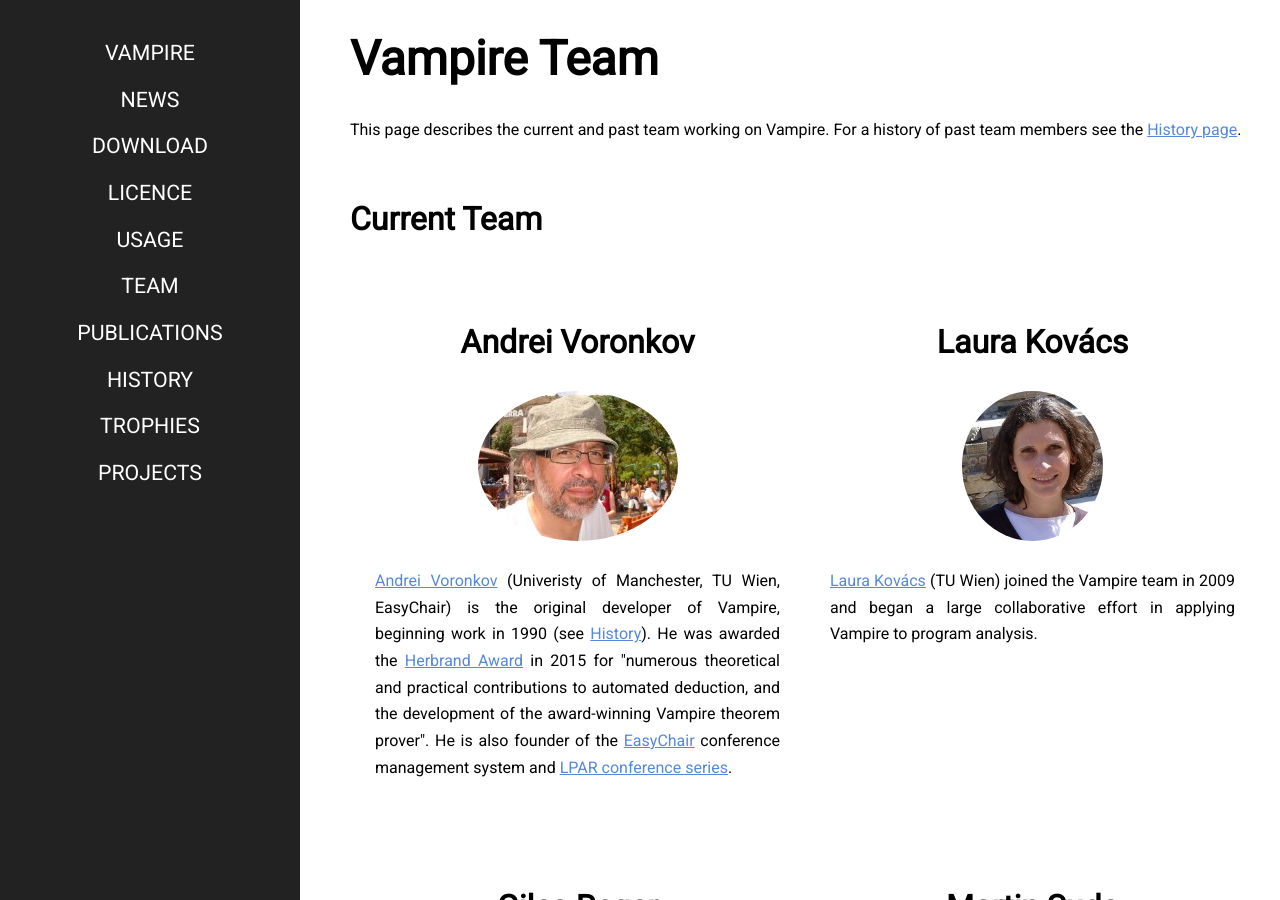
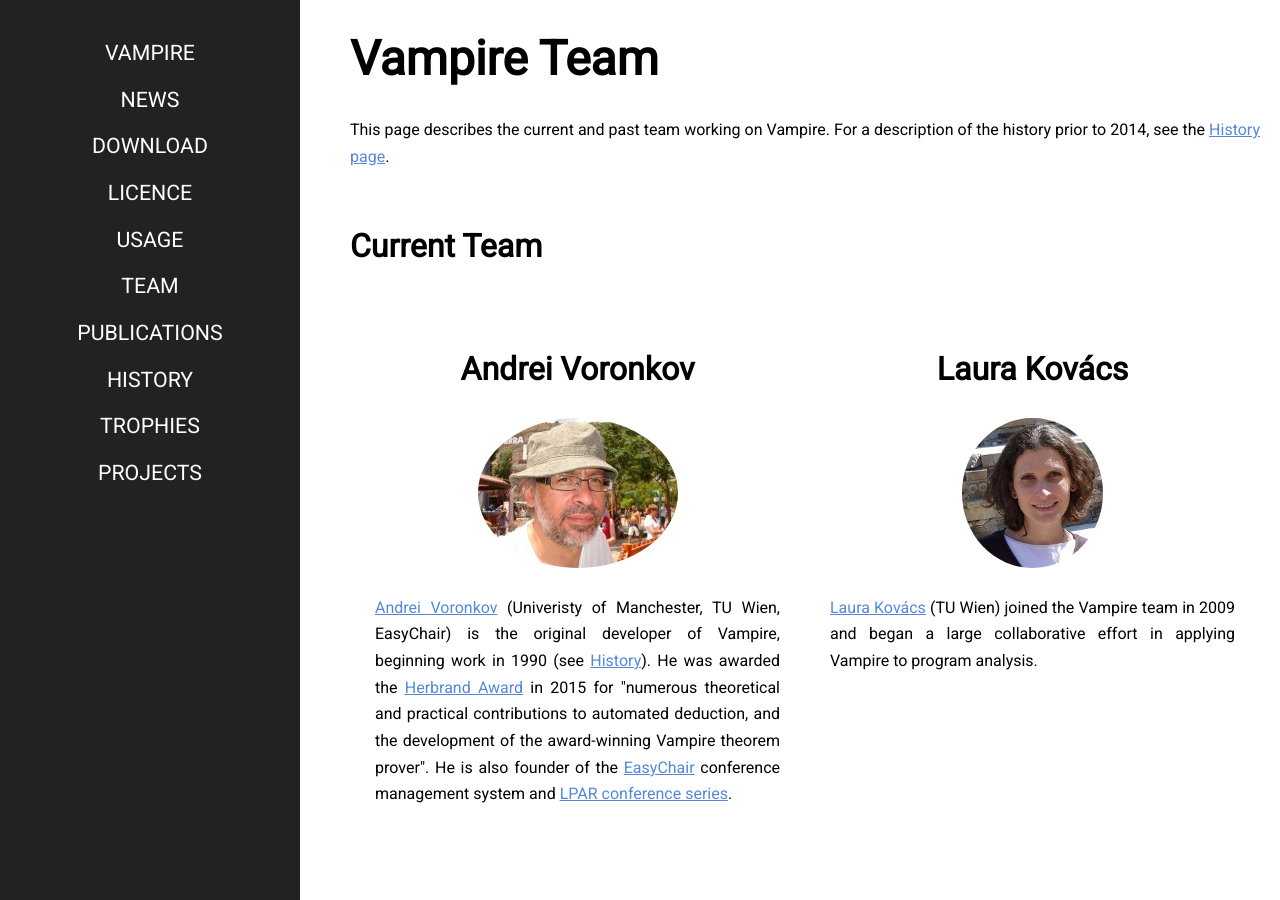
Before and after one commit to vprover/vprover.github.io, a Jekyll site: the page built from team.html, in a window 1280 px wide and 900 px high. Built offline with Jekyll 4.4.1, drawn with Linux system fonts in a browser that asks for light colours.

Commit message:
Update sentence about history

```diff
--- a/team.html
+++ b/team.html
@@ -6,7 +6,7 @@
 
 <p>
 This page describes the current and past team working on Vampire.
-For a history of past team members see the <a href="/history.html">History page</a>.
+For a description of the history prior to 2014, see the <a href="/history.html">History page</a>.
 </p>
 <h2>Current Team</h2>
 
```
